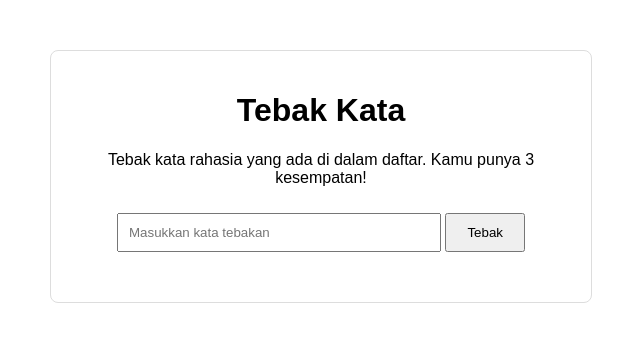
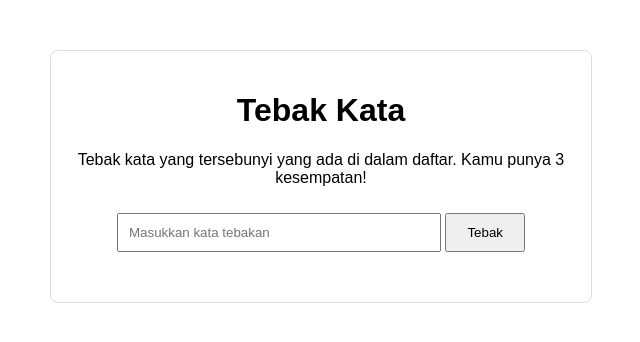
Before and after one commit to Agriffanuzraa/Guessing-Word, a plain HTML site: page index.html in a window 1280 px wide. Shown: the whole page, without its empty margins (319-959 px from the left). Drawn offline with Linux system fonts and the light colour scheme.

Commit message:
ganti text

```diff
--- a/index.html
+++ b/index.html
@@ -37,7 +37,7 @@
     <div id="game-container">
       <h1>Tebak Kata</h1>
       <p>
-        Tebak kata rahasia yang ada di dalam daftar. Kamu punya 3 kesempatan!
+        Tebak kata yang tersebunyi yang ada di dalam daftar. Kamu punya 3 kesempatan!
       </p>
       <input type="text" id="guess" placeholder="Masukkan kata tebakan" />
       <button id="submit">Tebak</button>
```
